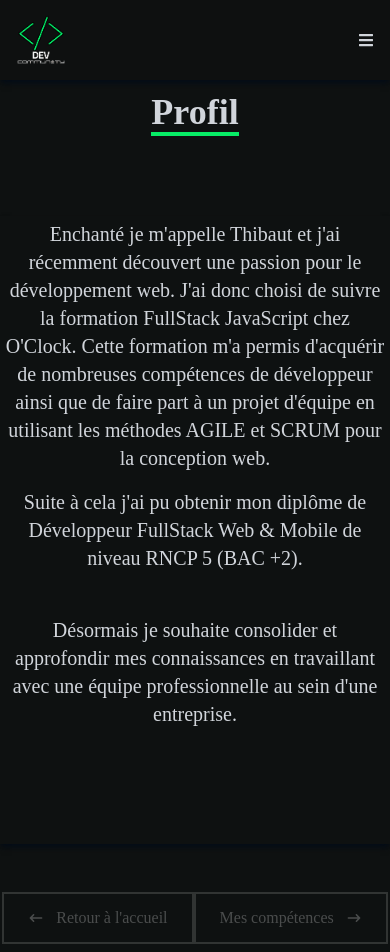
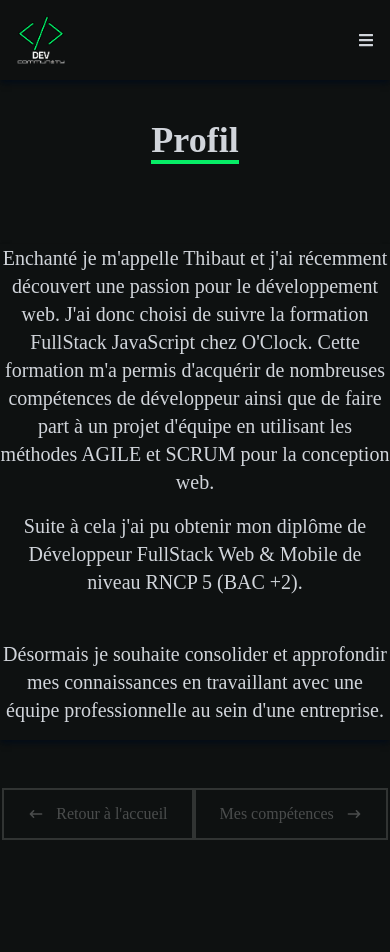
Before and after one commit to ThibautRaimond/portfolio-tailwind-react, a React (Create React App) app: page /profil in a window 390 px wide. After the commit the page ends 848 px from the top, so only its background shows below. Built offline with nearby package versions, Linux system fonts and the light colour scheme.

Commit message:
1.2 done let's deploy

```diff
--- a/src/index.css
+++ b/src/index.css
@@ -46,8 +46,6 @@
 		overflow: hidden;
 	}
 
-
-
 	@media screen and (max-width: 800px){
 		.thib{
 			width: 20rem;
@@ -63,9 +61,6 @@
 
 	@media screen and (max-width: 650px){
 		.profil-left-container{
-		display: none;;
-		}
-		.profil-textSection{
-			margin-bottom: 6em ;
+		display: none;
 		}
 	}
--- a/src/pages/Profil2.jsx
+++ b/src/pages/Profil2.jsx
@@ -9,13 +9,13 @@ const About = () => {
 	return (
 		<div
 			name="profil"
-			className="w-full h-screen bg-[#0e1111] text-gray-300 flex flex-col items-center justify-center"
+			className="bg-[#0e1111] text-gray-300 flex flex-col items-center"
 		>
 			<h1 className="text-4xl font-bold inline border-b-4 mb-20 mt-10 border-[#07ed66]">
 				Profil
 			</h1>
 
-			<div className="flex items-center p-1 shadow-md shadow-[#040c16]">
+			<div className="flex items-center shadow-md shadow-[#040c16]">
 				<div className="profil-left-container flex flex-col items-center mr-2">
 					<img src={thib} alt="Picture" className="thib" />
 					<button
@@ -86,5 +86,4 @@ const About = () => {
 		</div>
 	);
 };
-
 export default About;
--- a/src/pages/Skills.jsx
+++ b/src/pages/Skills.jsx
@@ -19,13 +19,13 @@ const Skills = () => {
 			{/* Container */}
 			<div className="max-w-[1000px] mx-auto p-4 flex flex-col justify-center w-full h-full">
 				<div>
-					<p className="text-4xl font-bold inline border-b-4 border-[#07ed66]">
+					<p className="text-4xl font-bold inline border-b-4 border-[#07ed66] competences">
 						Compétences
 					</p>
 					<p className="py-4">Voici les technologies que j'ai déjà utlisées</p>
 				</div>
 
-				<div className="w-full grid grid-cols-2 sm:grid-cols-4 gap-4 text-center py-8">
+				<div className="w-full grid grid-cols-2 sm:grid-cols-4 gap-4 text-center mt-8">
 					<div className="shadow-md shadow-[#040c16] hover:scale-110 duration-500">
 						<img className="w-20 mx-auto" src={HTML} alt="HTML icon" />
 						<p className="my-4">HTML</p>
@@ -67,7 +67,7 @@ const Skills = () => {
 						<p className="my-4">Github</p>
 					</div>
 				</div>
-				<div className="flex justify-center align-center">
+				<div className="flex justify-center">
 				<button className="mt-10 profil-bot-button">
 					<Link
 						to="/profil"
```
